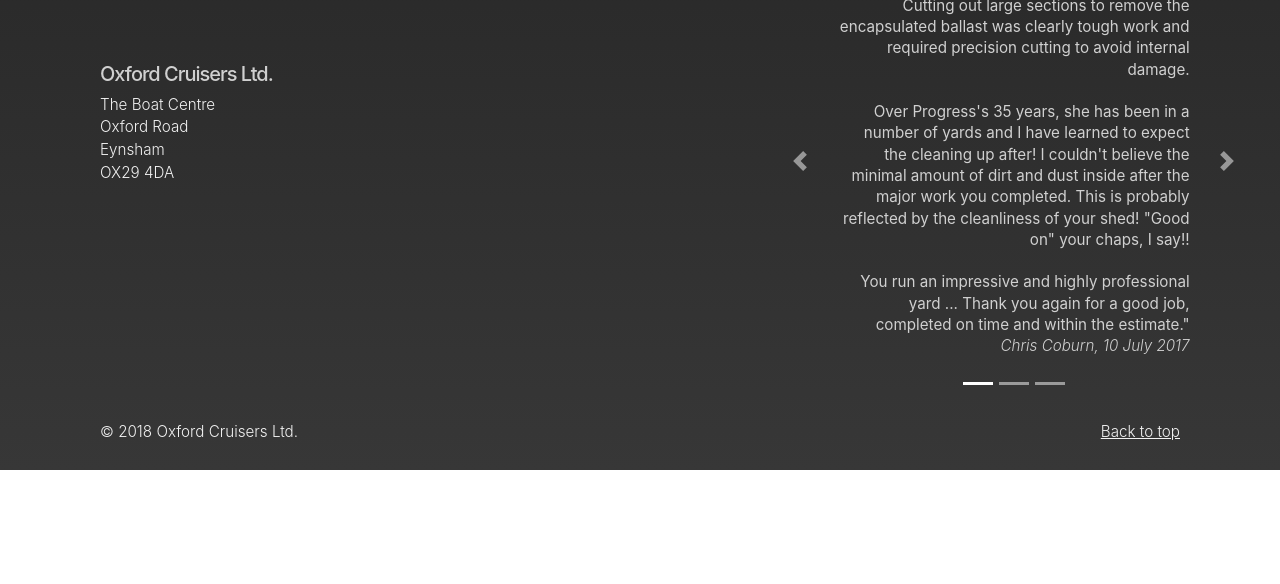
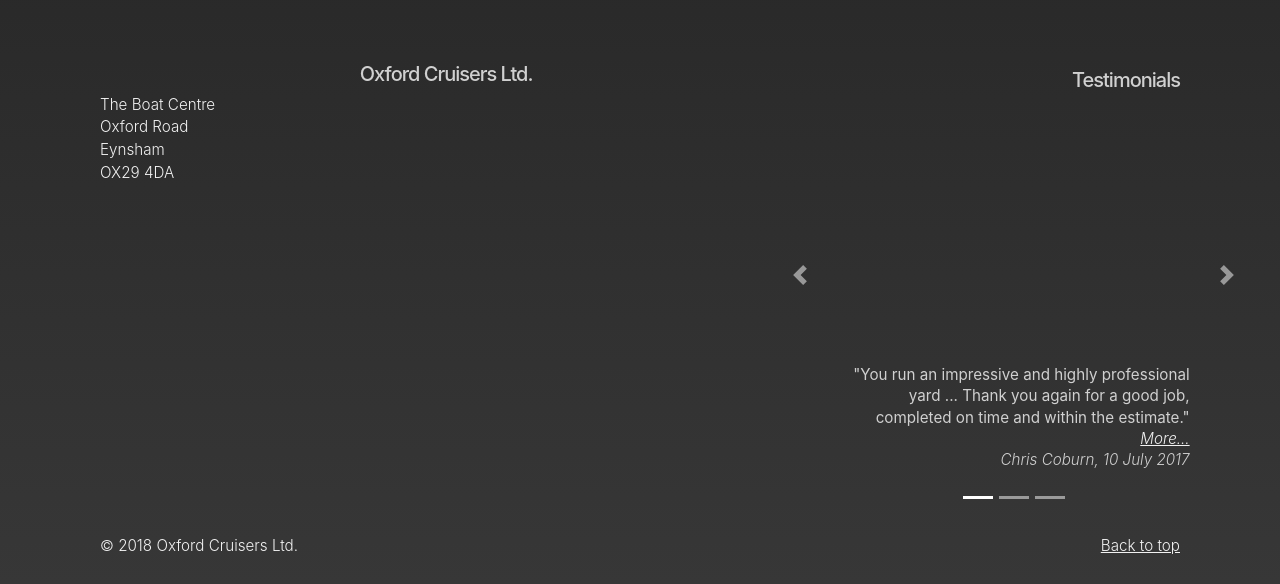
Before and after one commit to pages-themes/slate, a Jekyll site: the page built from index.md, in a window 1280 px wide, cut to the strip 2974-3558 px from the top of the page. Built offline with Jekyll 4.4.1, drawn with Linux system fonts in a browser that asks for light colours; before the commit the page ends 3444 px from its top, so only the background shows below that; some of the changed text lies outside the part shown.

Commit message:
Update Footer

```diff
--- a/_layouts/default.html
+++ b/_layouts/default.html
@@ -112,7 +112,7 @@
                     <h5>Contact Us</h5>
                     <span>(P) 01865 881698</span><br>
                     <span>(F) 01865 880056</span><br>
-                <span>oxfordcruisers@aol.com</span><br><br><br><br>
+                    <span>oxfordcruisers@aol.com</span><br><br><br><br><br><br><br><br><br>
                     <h5>Testimonials</h5>
                     <div id="Carousel2" class="carousel carousel2 slide" data-ride="carousel">
                         <ol class="carousel-indicators">
@@ -124,25 +124,25 @@
                             <div class="carousel-item carousel-item2 active">
                                 <div class="carousel-caption carousel-caption2 small-carousel-text text-right">
                                     <p class="tag-line"><strong>
-                                "Thank you for excellent work re-bottoming Progress. Not an easy or straight-forward job, made harder by the exceptionally hot weather. Cutting out large sections to remove the encapsulated ballast was clearly tough work and required precision cutting to avoid internal damage.<br><br> Over Progress's 35 years, she has been in a number of yards and I have learned to expect the cleaning up after! I couldn't believe the minimal amount of dirt and dust inside after the major work you completed. This is probably reflected by the cleanliness of your shed! "Good on" your chaps, I say!!<br><br>You run an impressive and highly professional yard ... Thank you again for a good job, completed on time and within the estimate."
-                                </strong></p>
+                                    "You run an impressive and highly professional yard ... Thank you again for a good job, completed on time and within the estimate."
+                                    </strong><a href="https://4mber.github.io/OxfordCruisers/about.html#testimonials"><em>More...</em></a></p>
                                     <p class="tag-line"><em class="smaller">Chris Coburn, 10 July 2017</em></p>
                                 </div>
                             </div>
                             <div class="carousel-item carousel-item2">
                                 <div class="carousel-caption carousel-caption2 small-carousel-text text-right">
                                     <p class="tag-line"><strong>
-                        "My favorite place to have work done."
-                      </strong></p>
-                                <p class="tag-line"><em class="smaller">Jimmy John, 7 April 2018</em></p>
+                                    "You run an impressive and highly professional yard ... Thank you again for a good job, completed on time and within the estimate."
+                                    </strong><a href="https://4mber.github.io/OxfordCruisers/about.html#testimonials"><em>More...</em></a></p>
+                                    <p class="tag-line"><em class="smaller">Chris Coburn, 10 July 2017</em></p>
                                 </div>
                             </div>
                             <div class="carousel-item carousel-item2">
                                 <div class="carousel-caption carousel-caption2 small-carousel-text text-right">
                                     <p class="tag-line"><strong>
-                        "Awesome location, awesome staff. Will definitely return."
-                      </strong></p>
-                                <p class="tag-line"><em class="smaller">Joseph Smith, 12 June 2020</em></p>
+                                    "You run an impressive and highly professional yard ... Thank you again for a good job, completed on time and within the estimate."
+                                    </strong><a href="https://4mber.github.io/OxfordCruisers/about.html#testimonials"><em>More...</em></a></p>
+                                    <p class="tag-line"><em class="smaller">Chris Coburn, 10 July 2017</em></p>
                                 </div>
                             </div>
                         </div>
@@ -158,7 +158,7 @@
                 </div>
                 <div class="col-md-5 order-md-1" style="z-index: 1;">
                     <iframe width="320" height="280" frameborder="0" scrolling="no" marginheight="0" marginwidth="0" src="https://maps.google.co.uk/?ie=UTF8&amp;t=h&amp;ll=51.7653632,-1.358777&amp;spn=0.003187,0.006866&amp;z=16&amp;output=embed"></iframe>
-                <h5 style="text-align: left;"><br>Oxford Cruisers Ltd.</h5>
+                    <h5><br>Oxford Cruisers Ltd.</h5>
                     <p>The Boat Centre<br> Oxford Road<br> Eynsham
                         <br> OX29 4DA
                     </p>
```
Also changed, not shown: assets/css/bootstrap.css. Lines whose indentation alone changed are shown as unchanged.
